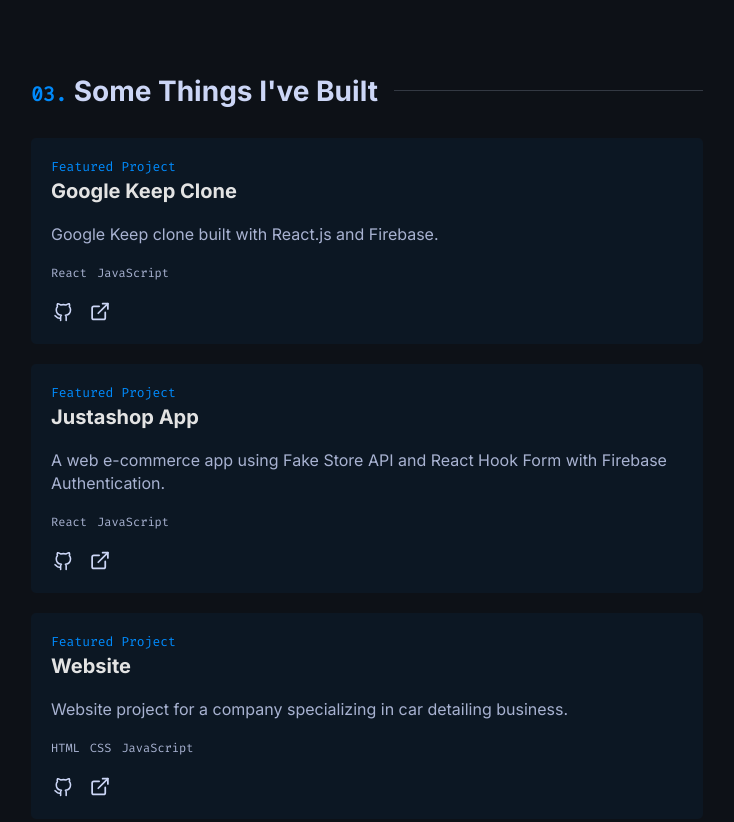
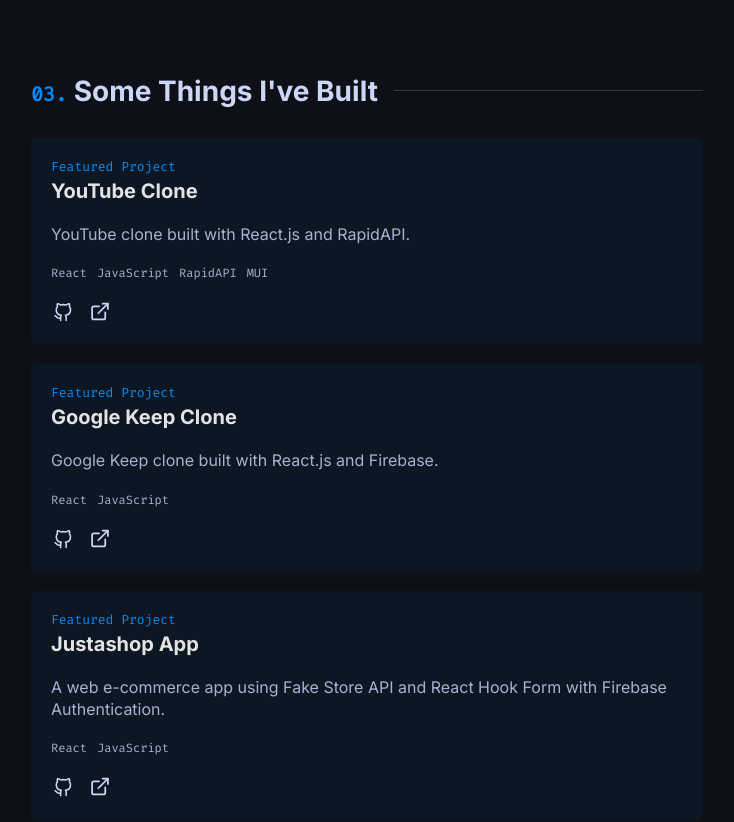
Before and after one commit to bartoszsdr/codecave, an Astro site: page / in a window 1280 px wide. Shown: the part 2060-2882 px from the top of the page, without its empty margins (273-1007 px from the left). Built offline with nearby package versions, Linux system fonts and the light colour scheme; Astro itself is replaced by a stand-in of ours.

Commit message:
add a project

```diff
--- a/src/components/Projects.astro
+++ b/src/components/Projects.astro
@@ -9,6 +9,72 @@ import '../styles/projects.scss'
 	<ul class='projects__list'>
 		<li class='projects_item'>
 			<div class='projects__cards'>
+				<div class='projects__card'>
+					<p class='projects__featured code'>Featured Project</p>
+					<h3 class='projects__title'>
+						<a
+							href='https://github.com/bartoszsdr/youtube-react'
+							aria-label='GitHub link'
+							rel='noopener noreferrer'
+							target='_blank'>YouTube Clone</a
+						>
+					</h3>
+					<div>
+						<p class='projects__description'>
+							YouTube clone built with React.js and RapidAPI.
+						</p>
+					</div>
+					<ul class='projects__technology code'>
+						<li>React</li>
+						<li>JavaScript</li>
+						<li>RapidAPI</li>
+						<li>MUI</li>
+					</ul>
+					<div class='projects__links'>
+						<a
+							href='https://github.com/bartoszsdr/youtube-react'
+							aria-label='GitHub link'
+							rel='noopener noreferrer'
+							target='_blank'
+							><svg
+								xmlns='http://www.w3.org/2000/svg'
+								width='24'
+								height='24'
+								viewBox='0 0 24 24'
+								fill='none'
+								stroke='#ccd6f6'
+								stroke-width='2'
+								stroke-linecap='round'
+								stroke-linejoin='round'
+								class='feather feather-github'
+								><path
+									d='M9 19c-5 1.5-5-2.5-7-3m14 6v-3.87a3.37 3.37 0 0 0-.94-2.61c3.14-.35 6.44-1.54 6.44-7A5.44 5.44 0 0 0 20 4.77 5.07 5.07 0 0 0 19.91 1S18.73.65 16 2.48a13.38 13.38 0 0 0-7 0C6.27.65 5.09 1 5.09 1A5.07 5.07 0 0 0 5 4.77a5.44 5.44 0 0 0-1.5 3.78c0 5.42 3.3 6.61 6.44 7A3.37 3.37 0 0 0 9 18.13V22'
+								></path>
+							</svg>
+						</a>
+						<a
+							href='https://youtube-react-rapid.netlify.app/'
+							aria-label='Live view link'
+							rel='noopener noreferrer'
+							target='_blank'
+							><svg
+								xmlns='http://www.w3.org/2000/svg'
+								width='24'
+								height='24'
+								viewBox='0 0 24 24'
+								fill='none'
+								stroke='#ccd6f6'
+								stroke-width='2'
+								stroke-linecap='round'
+								stroke-linejoin='round'
+								class='feather feather-external-link'
+								><path d='M18 13v6a2 2 0 0 1-2 2H5a2 2 0 0 1-2-2V8a2 2 0 0 1 2-2h6'></path><polyline
+									points='15 3 21 3 21 9'></polyline><line x1='10' y1='14' x2='21' y2='3'></line>
+							</svg>
+						</a>
+					</div>
+				</div>
+
 				<div class='projects__card'>
 					<p class='projects__featured code'>Featured Project</p>
 					<h3 class='projects__title'>
```
